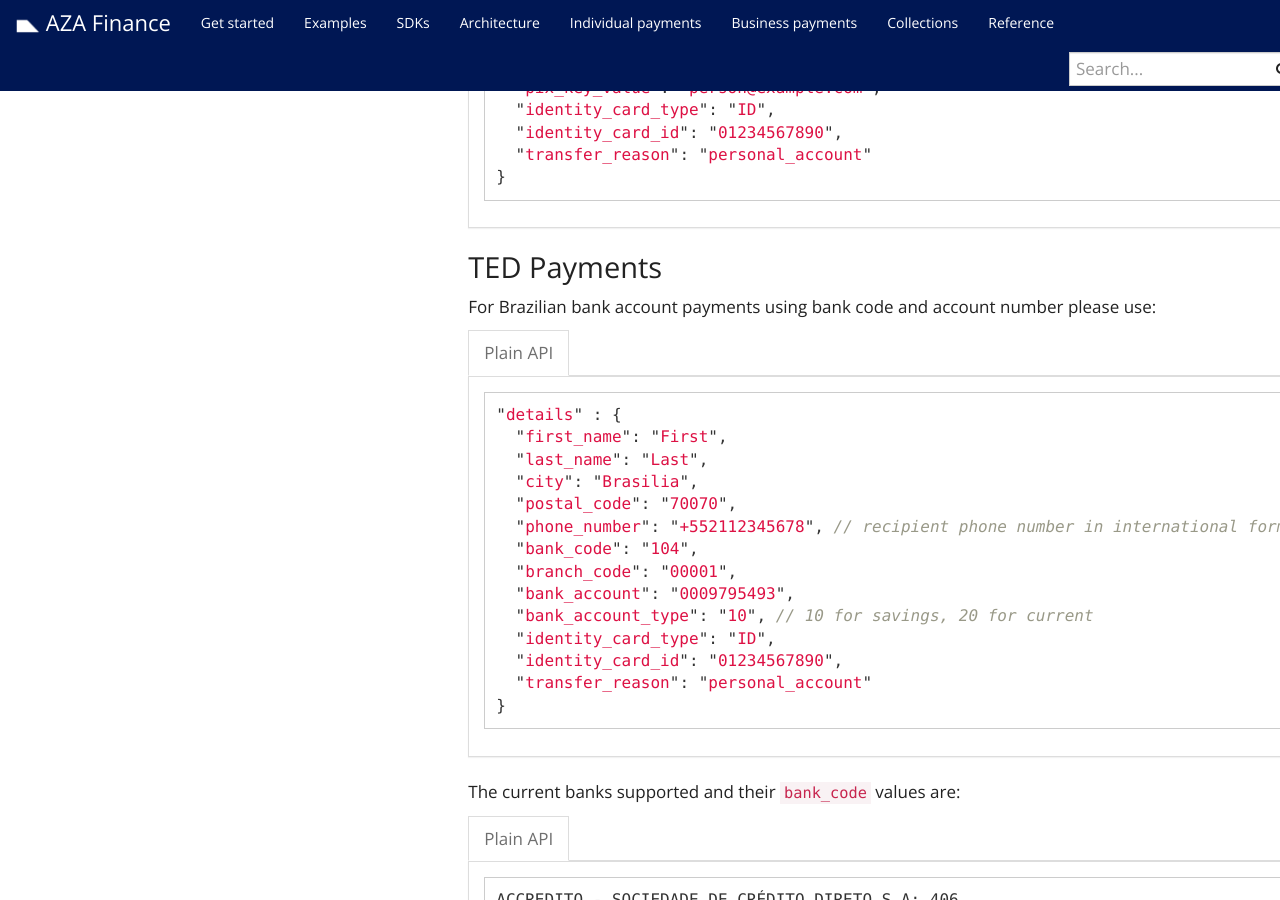
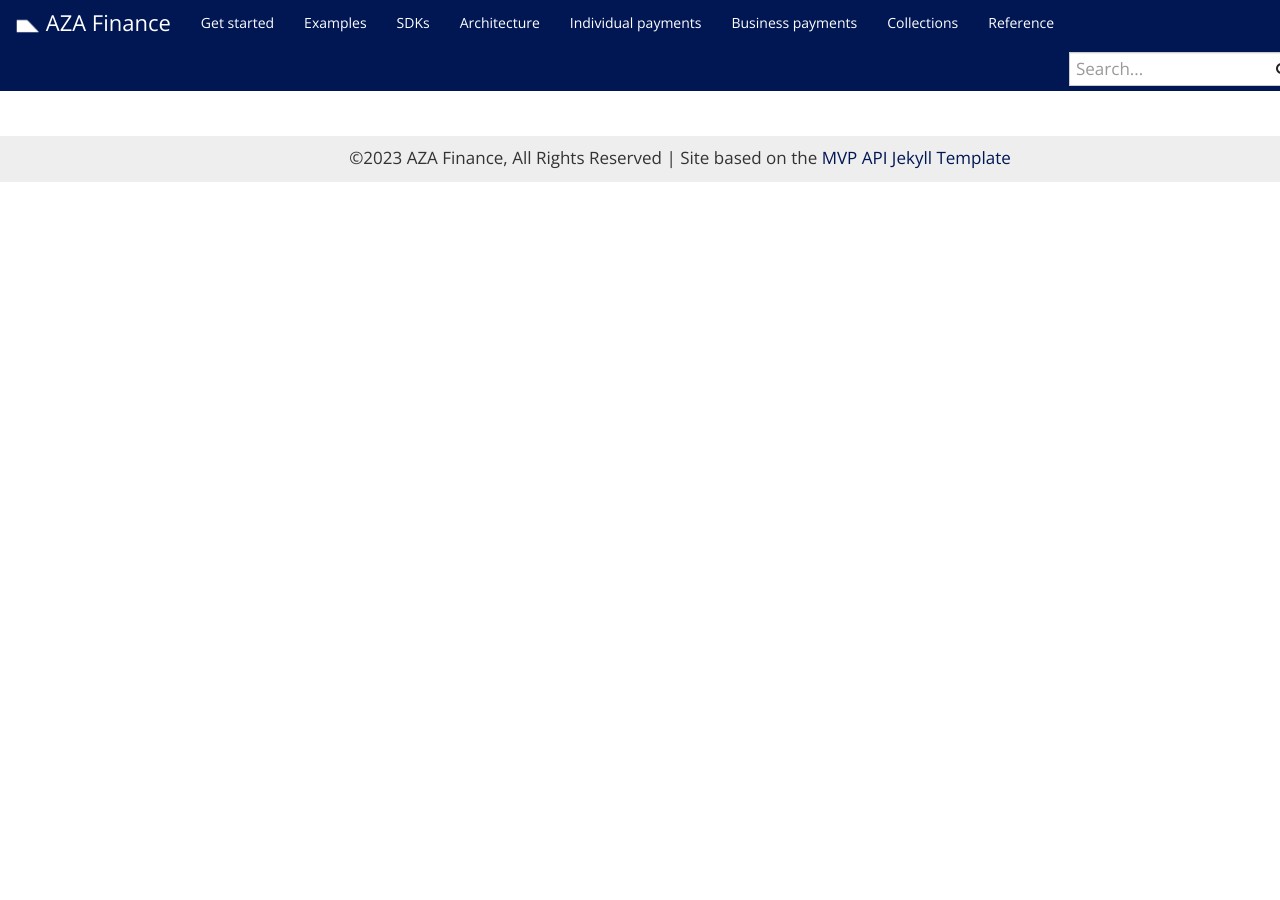
Before and after one commit to transferzero/api-documentation, a Jekyll site: the page built from _docs/beta-payments.md, in a window 1280 px wide and 900 px high, scrolled down 773 px. Built offline with Jekyll 4.4.1, drawn with Linux system fonts in a browser that asks for light colours; nearby versions of some CDN libraries; comment, search, counter and statistics services are not loaded; after the commit the page ends 955 px from its top, so only the background shows below that; some of the changed text lies outside the part shown.

```diff
--- a/_docs/beta-payments.md
+++ b/_docs/beta-payments.md
@@ -12,7 +12,3 @@
 <div class="alert alert-info" markdown="1">
 **Note** Occasionally there might be issues with one of the corridors and we might have to disable them temporarily. Once youre onboarded we'll let you know if this happens. Also if you're trying to use a disabled corridor you're going to receive a validation error stating that the corridor is not active, and you won't be able to create new transactions there.
 </div>
-
-# Brazil
-
-{% include corridors/brl-bank.md recipient_type='individual' %}
--- a/_docs/individual-payments.md
+++ b/_docs/individual-payments.md
@@ -688,3 +688,7 @@
 <div class="alert alert-info" markdown="1">
 **Note!** The provider might check the name against the registered holder of the mobile number and block transactions if they don't match.
 </div>
+
+# Brazil
+
+{% include corridors/brl-bank.md recipient_type='individual' %}
```
